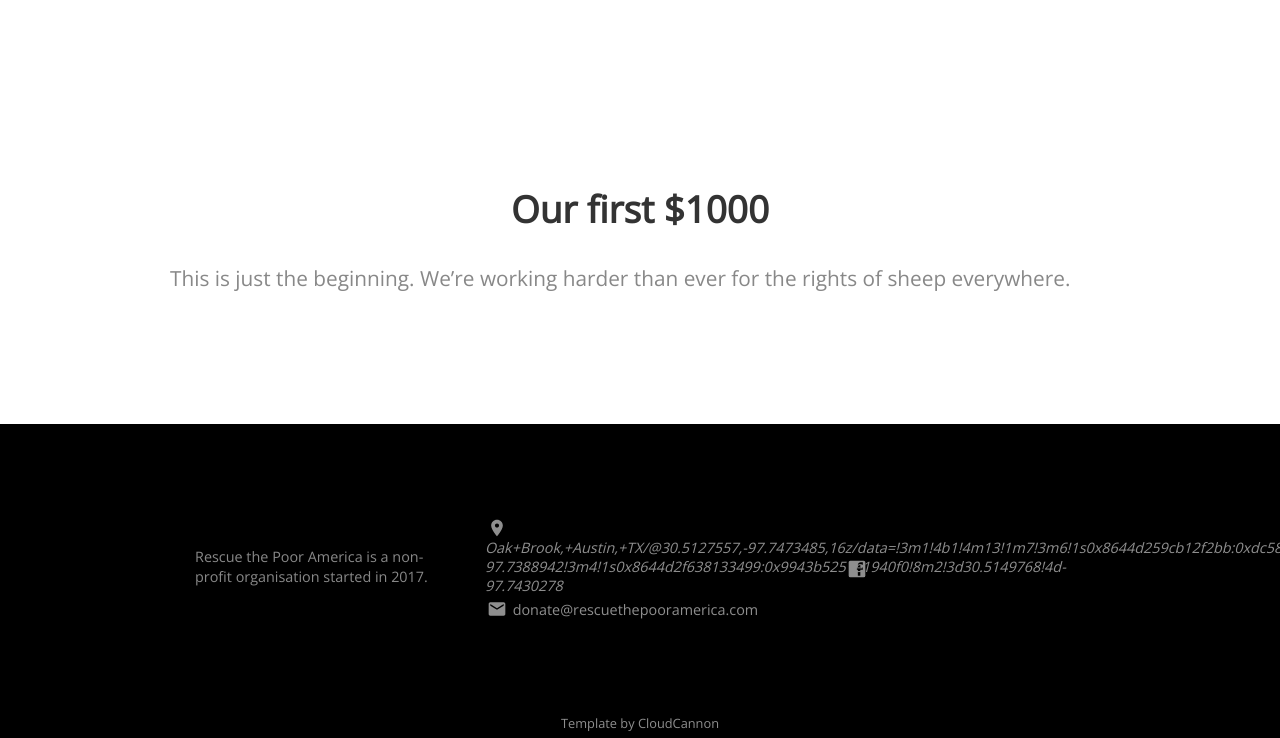
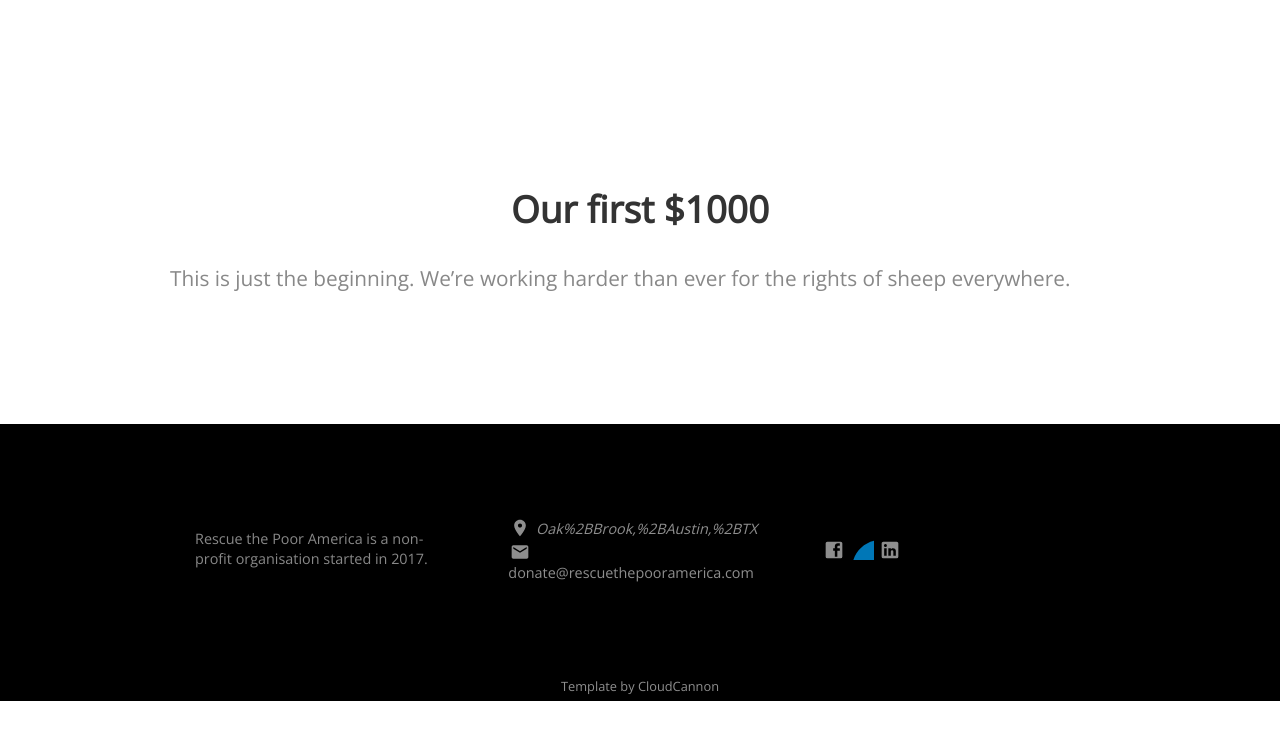
Before and after one commit to prouticus/rtpa, a Jekyll site: the page built from _posts/2016-10-15-1000.md, in a window 1280 px wide. Shown: the part 430-1168 px from the top of the page. Built offline with Jekyll 4.4.1, drawn with Linux system fonts in a browser that asks for light colours; nearby versions of some CDN libraries; after the commit the page ends 1131 px from its top, so only the background shows below that.

Commit message:
footer icon updates

```diff
--- a/_data/company.yml
+++ b/_data/company.yml
@@ -1,9 +1,10 @@
 company_name: Rescue The Poor America
 mission_statement: Rescue the Poor America is a non-profit organisation started in 2017.
-address: Oak+Brook,+Austin,+TX/@30.5127557,-97.7473485,16z/data=!3m1!4b1!4m13!1m7!3m6!1s0x8644d259cb12f2bb:0xdc587a18b69a260f!2sWarm+Moon+Cove,+Austin,+TX+78717!3b1!8m2!3d30.5156607!4d-97.7388942!3m4!1s0x8644d2f638133499:0x9943b5251e1940f0!8m2!3d30.5149768!4d-97.7430278
+address: Oak%2BBrook,%2BAustin,%2BTX
 phone:
 email: donate@rescuethepooramerica.com
 facebook: rtpamerica
+linkedin: rescue-the-poor-america
 twitter:
 youtube:
 https:
--- a/_includes/icons/social-media.html
+++ b/_includes/icons/social-media.html
@@ -3,6 +3,8 @@
 		<svg fill="#000000" height="24" viewBox="0 0 24 24" width="24" xmlns="http://www.w3.org/2000/svg"><path d="M19,4V7H17A1,1 0 0,0 16,8V10H19V13H16V20H13V13H11V10H13V7.5C13,5.56 14.57,4 16.5,4M20,2H4A2,2 0 0,0 2,4V20A2,2 0 0,0 4,22H20A2,2 0 0,0 22,20V4C22,2.89 21.1,2 20,2Z" /></svg>
 	{% when "google-plus" %}
 		<svg fill="#000000" height="24" viewBox="0 0 24 24" width="24" xmlns="http://www.w3.org/2000/svg"><path d="M23,11H21V9H19V11H17V13H19V15H21V13H23M8,11V13.4H12C11.8,14.4 10.8,16.4 8,16.4C5.6,16.4 3.7,14.4 3.7,12C3.7,9.6 5.6,7.6 8,7.6C9.4,7.6 10.3,8.2 10.8,8.7L12.7,6.9C11.5,5.7 9.9,5 8,5C4.1,5 1,8.1 1,12C1,15.9 4.1,19 8,19C12,19 14.7,16.2 14.7,12.2C14.7,11.7 14.7,11.4 14.6,11H8Z" /></svg>
+	{% when "linkedin" %}
+		<svg fill="#000000" height="24" viewBox="0 0 24 24" width="24" xmlns="http://www.w3.org/2000/svg"><path style="fill:#0077B7;"d="M347.445,0H34.555C15.471,0,0,15.471,0,34.555v312.889C0,366.529,15.471,382,34.555,382h312.889 C366.529,382,382,366.529,382,347.444V34.555C382,15.471,366.529,0,347.445,0z M118.207,329.844c0,5.554-4.502,10.056-10.056,10.056 H65.345c-5.554,0-10.056-4.502-10.056-10.056V150.403c0-5.554,4.502-10.056,10.056-10.056h42.806 c5.554,0,10.056,4.502,10.056,10.056V329.844z M86.748,123.432c-22.459,0-40.666-18.207-40.666-40.666S64.289,42.1,86.748,42.1 s40.666,18.207,40.666,40.666S109.208,123.432,86.748,123.432z M341.91,330.654c0,5.106-4.14,9.246-9.246,9.246H286.73 c-5.106,0-9.246-4.14-9.246-9.246v-84.168c0-12.556,3.683-55.021-32.813-55.021c-28.309,0-34.051,29.066-35.204,42.11v97.079 c0,5.106-4.139,9.246-9.246,9.246h-44.426c-5.106,0-9.246-4.14-9.246-9.246V149.593c0-5.106,4.14-9.246,9.246-9.246h44.426 c5.106,0,9.246,4.14,9.246,9.246v15.655c10.497-15.753,26.097-27.912,59.312-27.912c73.552,0,73.131,68.716,73.131,106.472 L341.91,330.654L341.91,330.654z"/></svg>
 	{% when "instagram" %}
 		<?xml version="1.0" encoding="UTF-8"?><!DOCTYPE svg PUBLIC "-//W3C//DTD SVG 1.1//EN" "http://www.w3.org/Graphics/SVG/1.1/DTD/svg11.dtd"><svg xmlns="http://www.w3.org/2000/svg" xmlns:xlink="http://www.w3.org/1999/xlink" version="1.1" width="24" height="24" viewBox="0 0 24 24"><path d="M7.8,2H16.2C19.4,2 22,4.6 22,7.8V16.2A5.8,5.8 0 0,1 16.2,22H7.8C4.6,22 2,19.4 2,16.2V7.8A5.8,5.8 0 0,1 7.8,2M7.6,4A3.6,3.6 0 0,0 4,7.6V16.4C4,18.39 5.61,20 7.6,20H16.4A3.6,3.6 0 0,0 20,16.4V7.6C20,5.61 18.39,4 16.4,4H7.6M17.25,5.5A1.25,1.25 0 0,1 18.5,6.75A1.25,1.25 0 0,1 17.25,8A1.25,1.25 0 0,1 16,6.75A1.25,1.25 0 0,1 17.25,5.5M12,7A5,5 0 0,1 17,12A5,5 0 0,1 12,17A5,5 0 0,1 7,12A5,5 0 0,1 12,7M12,9A3,3 0 0,0 9,12A3,3 0 0,0 12,15A3,3 0 0,0 15,12A3,3 0 0,0 12,9Z" /></svg>
 	{% when "linkedin" %}
--- a/_layouts/default.html
+++ b/_layouts/default.html
@@ -68,6 +68,9 @@
 					<a class="facebook" href="https://www.facebook.com/{{ site.data.company.facebook }}">
 						{% include icons/social-media.html social_icon="facebook" %}
 					</a>
+					<a class="linkedin" href="https://www.linkedin.com/company/{{ site.data.company.linkedin }}">
+						{% include icons/social-media.html social_icon="linkedin" %}
+					</a>
 					<!--
 					<a class="twitter" href="https://twitter.com/{{ site.data.company.twitter }}">
 						{% include icons/social-media.html social_icon="twitter" %}
```
